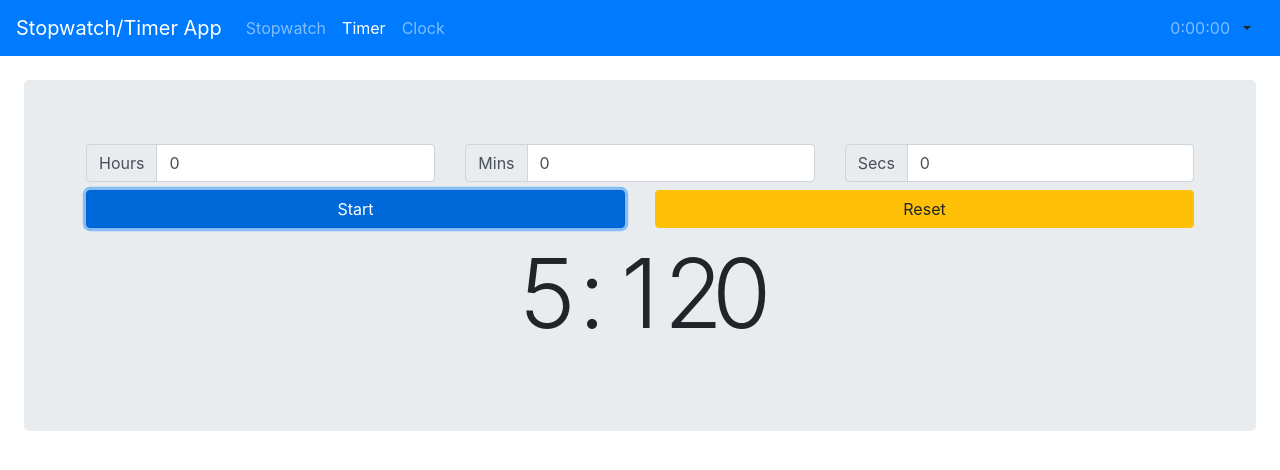
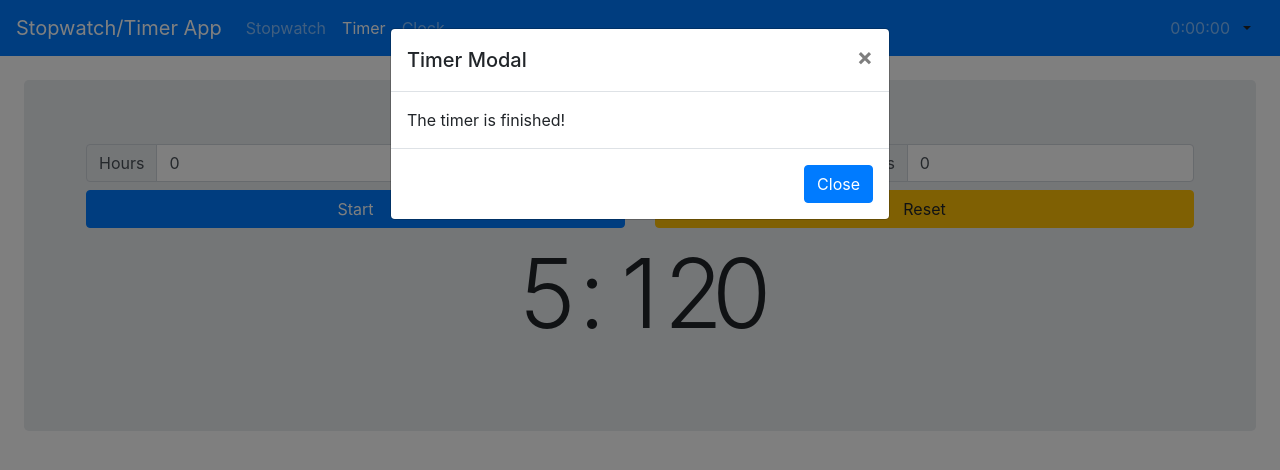
Before and after one commit to NRoboto/react-stopwatch-timer, a React (Create React App) app: page /timer in a window 1280 px wide. Both pictures are taken after a click on the button "Start". Shown: the top 470 px of the page. Built offline with nearby package versions, Linux system fonts and the light colour scheme.

Commit message:
Add finished modal to timer

```diff
--- a/src/timer/countdown/index.tsx
+++ b/src/timer/countdown/index.tsx
@@ -38,7 +38,7 @@ export const Countdown = ({
     if (isStarted && countdownTime.asMilliseconds() <= 0) {
       setCountdownTime(dayjs.duration(0));
       setInterval();
-      onCountdownStopped();
+      onCountdownStopped(true);
     }
   }, [countdownTime, isStarted]);
 
--- a/src/timer/countdown/types.ts
+++ b/src/timer/countdown/types.ts
@@ -3,5 +3,5 @@ import { Duration } from "../../common/dayjs";
 export type CountdownProps = {
   inputTime: Duration;
   isStarted: boolean;
-  onCountdownStopped: () => void;
+  onCountdownStopped: (isFinished: boolean) => void;
 };
--- a/src/timer/index.tsx
+++ b/src/timer/index.tsx
@@ -1,13 +1,37 @@
 import React from "react";
-import { Jumbotron, Button, Row, Container, Col } from "reactstrap";
+import {
+  Jumbotron,
+  Button,
+  Row,
+  Container,
+  Col,
+  Modal,
+  ModalHeader,
+  ModalBody,
+  ModalFooter,
+} from "reactstrap";
 import dayjs, { Duration } from "../common/dayjs";
 import { TimerInput } from "./input";
 import { Countdown } from "./countdown";
 import { ContentContainer } from "../common";
+import { TimerFinishedModalProps } from "./types";
+
+const TimerFinishedModal = ({ isOpen, close }: TimerFinishedModalProps) => (
+  <Modal isOpen={isOpen} toggle={close}>
+    <ModalHeader toggle={close}>Timer Modal</ModalHeader>
+    <ModalBody>The timer is finished!</ModalBody>
+    <ModalFooter>
+      <Button color="primary" onClick={close}>
+        Close
+      </Button>
+    </ModalFooter>
+  </Modal>
+);
 
 export const Timer = () => {
   const [inputTime, setInputTime] = React.useState(dayjs.duration(0));
   const [isStarted, setIsStarted] = React.useState(false);
+  const [showDoneModal, setShowDoneModal] = React.useState(false);
 
   const onInputChange = (value: Duration) => {
     setInputTime(value);
@@ -17,8 +41,13 @@ export const Timer = () => {
     setIsStarted(!isStarted);
   };
 
-  const onCountdownStopped = () => {
+  const onCountdownStopped = (isFinished: boolean) => {
     setIsStarted(false);
+
+    if (isFinished) {
+      setShowDoneModal(true);
+      // Play timer finished sound
+    }
   };
 
   const onResetClicked = () => {
@@ -68,6 +97,10 @@ export const Timer = () => {
         isStarted={isStarted}
         onCountdownStopped={onCountdownStopped}
       />
+      <TimerFinishedModal
+        isOpen={showDoneModal}
+        close={() => setShowDoneModal(false)}
+      />
     </ContentContainer>
   );
 };
--- a/src/timer/input/types.ts
+++ b/src/timer/input/types.ts
@@ -1,7 +1,6 @@
 import { Duration } from "../../common/dayjs";
-import { InputTimeChangeTypes } from "../types";
 
-export * from "../types";
+export type InputTimeChangeTypes = "h" | "m" | "s";
 
 export type TimeInputParams = {
   value: number;
--- a/src/timer/types.ts
+++ b/src/timer/types.ts
@@ -1 +1,4 @@
-export type InputTimeChangeTypes = "h" | "m" | "s";
+export type TimerFinishedModalProps = {
+  isOpen: boolean;
+  close: () => void;
+};
```
